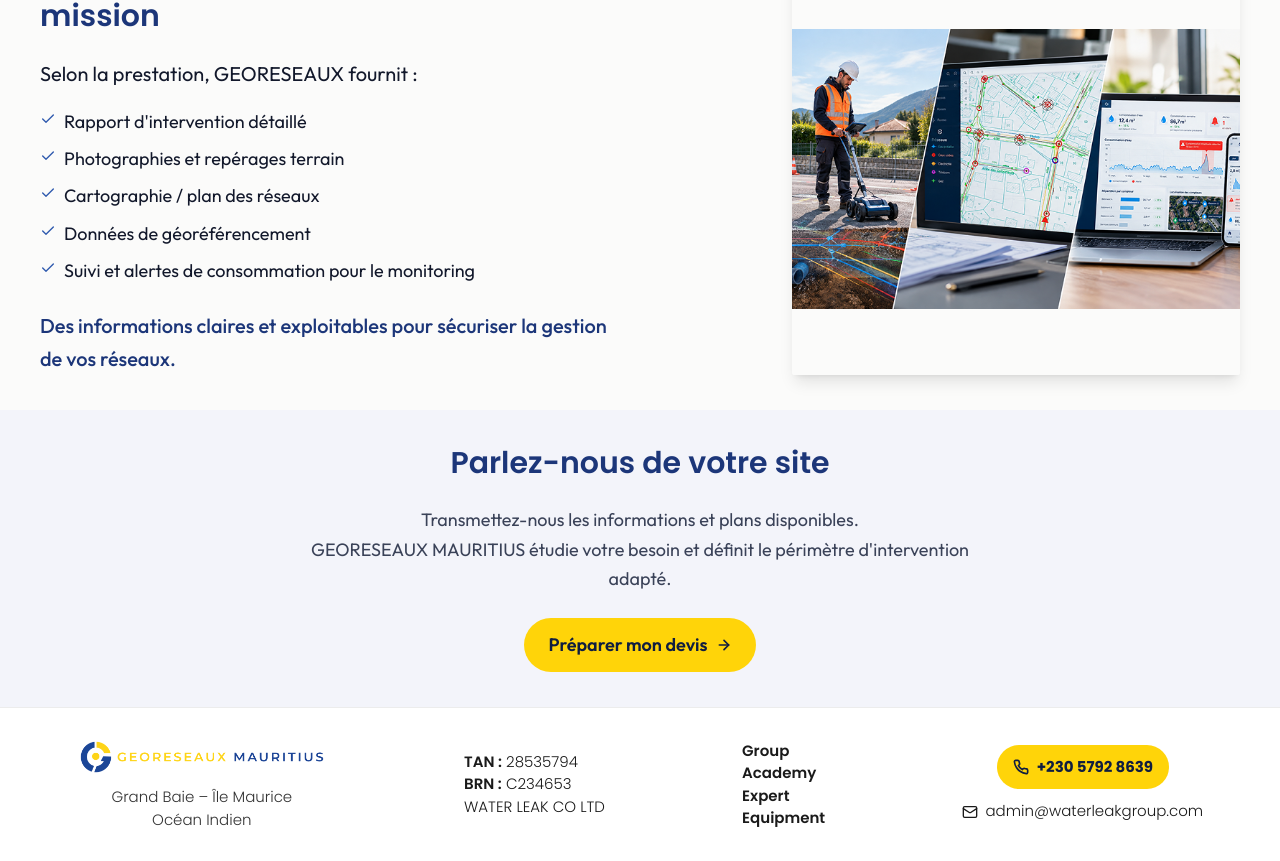
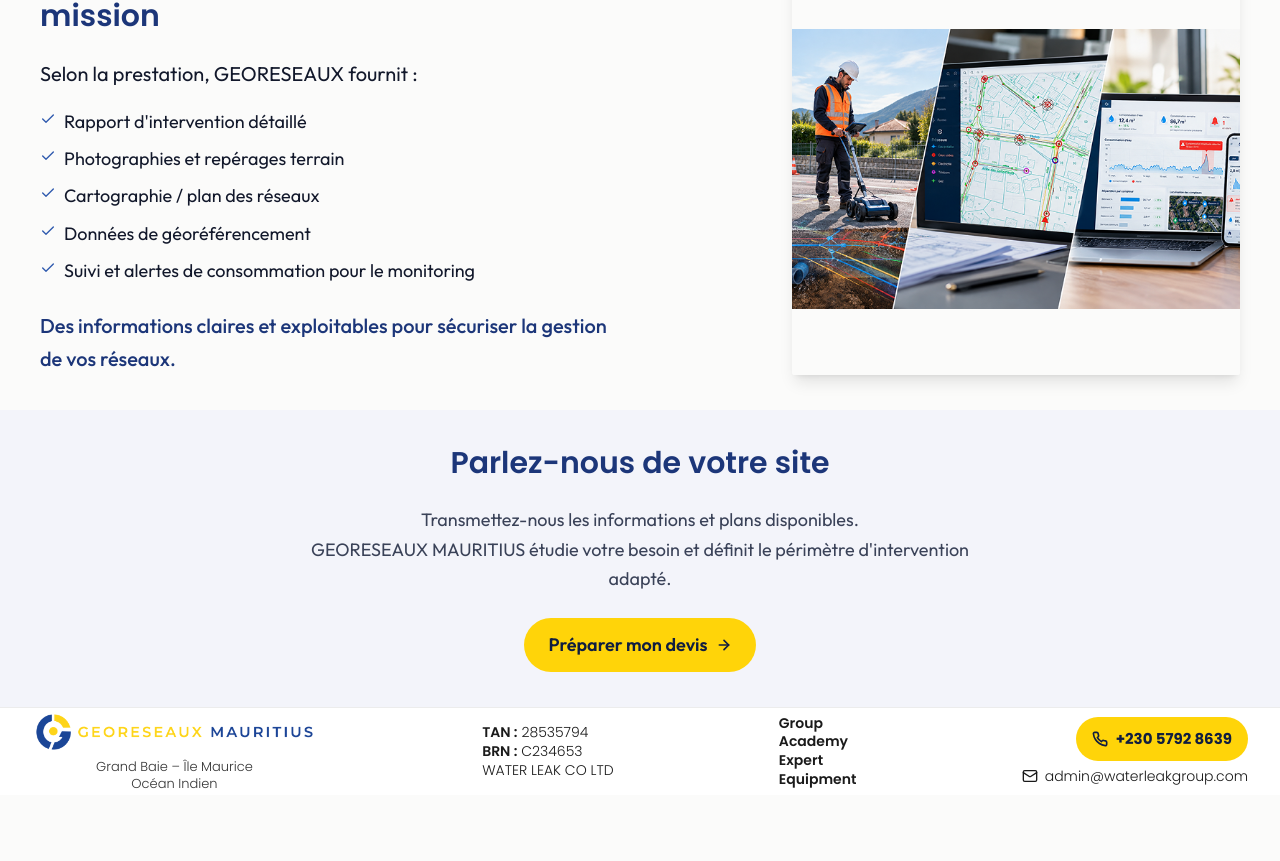
Before and after one commit to nyfitia05/georeseaux-mauritius, a React (Vite) app: page / in a window 1280 px wide. Shown: the part 1772-2633 px from the top of the page. After the commit the page ends 2567 px from the top, so only its background shows below. Built offline with nearby package versions, Linux system fonts and the light colour scheme.

Commit message:
Update globals.css

```diff
--- a/src/styles/globals.css
+++ b/src/styles/globals.css
@@ -165,3 +165,22 @@
 }
 footer.wl-footer .wlf-email:hover { color: #5a5b6e; }
 footer.wl-footer .wlf-email svg { width: 16px; height: 16px; flex: none; }
+
+
+/* ══ Footer aligné sur l'en-tête (ordinateur) ══
+   Même hauteur que l'en-tête (88px), même logo à la même taille (44px de haut),
+   logo et bouton téléphone alignés sur ceux de l'en-tête (32px des bords). */
+@media (min-width: 1101px) {
+  footer.wl-footer {
+    height: 88px !important; min-height: 88px !important;
+    padding: 0 32px !important; align-items: center !important; box-sizing: border-box;
+  }
+  footer.wl-footer .wlf-brand { align-items: center; gap: 2px; }
+  footer.wl-footer .wlf-logo img { height: 44px !important; width: auto !important; max-width: none !important; }
+  footer.wl-footer .wlf-addr { margin: 2px 0 0 !important; font-size: 13px !important; line-height: 1.35 !important; }
+  footer.wl-footer .wlf-legal p { font-size: 14px !important; line-height: 1.35 !important; }
+  footer.wl-footer .wlf-links li { font-size: 14px !important; line-height: 1.35 !important; }
+  footer.wl-footer .wlf-links a { font-size: 14px !important; }
+  footer.wl-footer .wlf-contact { align-items: flex-end !important; gap: 6px !important; }
+  footer.wl-footer .wlf-email { font-size: 14px !important; line-height: 1.35; }
+}
```
